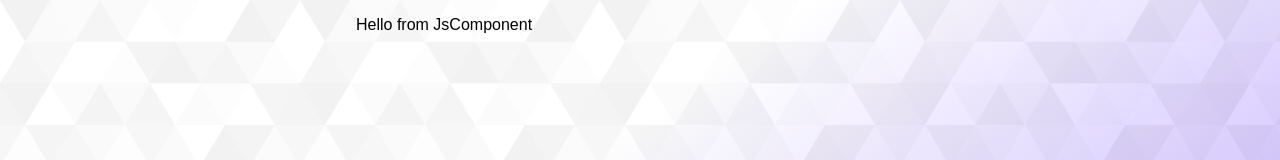
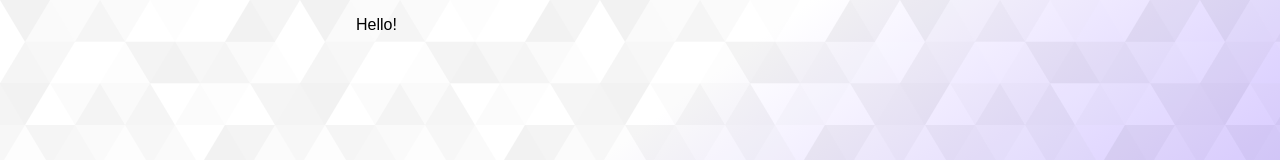
Before and after one commit to FormulaMonks/fe-exercise, a React app: page / in a window 1280 px wide. Shown: the top 160 px of the page. Built offline with nearby package versions, Linux system fonts and the light colour scheme.

Commit message:
Greeting: rename from JsComponent

```diff
--- a/src/App/index.tsx
+++ b/src/App/index.tsx
@@ -1,4 +1,4 @@
-import { JsComponent } from "../JsComponent";
+import { Greeting } from "../Greeting";
 import "./styles.css";
 import styled from "styled-components";
 
@@ -10,7 +10,7 @@ const Root = styled.div`
 export function App() {
   return (
     <Root>
-      <JsComponent />
+      <Greeting />
     </Root>
   );
 }
--- /dev/null
+++ b/src/Greeting/index.jsx
@@ -0,0 +1,5 @@
+import styles from "./styles.css";
+
+export function Greeting() {
+  return <div className={styles.container}>Hello!</div>;
+}
--- a/src/JsComponent/index.jsx
+++ /dev/null
@@ -1,5 +0,0 @@
-import styles from "./styles.css";
-
-export function JsComponent() {
-  return <div className={styles.container}>Hello from JsComponent</div>;
-}
```
Also changed, not shown: src/Greeting/styles.css (renamed from src/JsComponent/styles.css).
